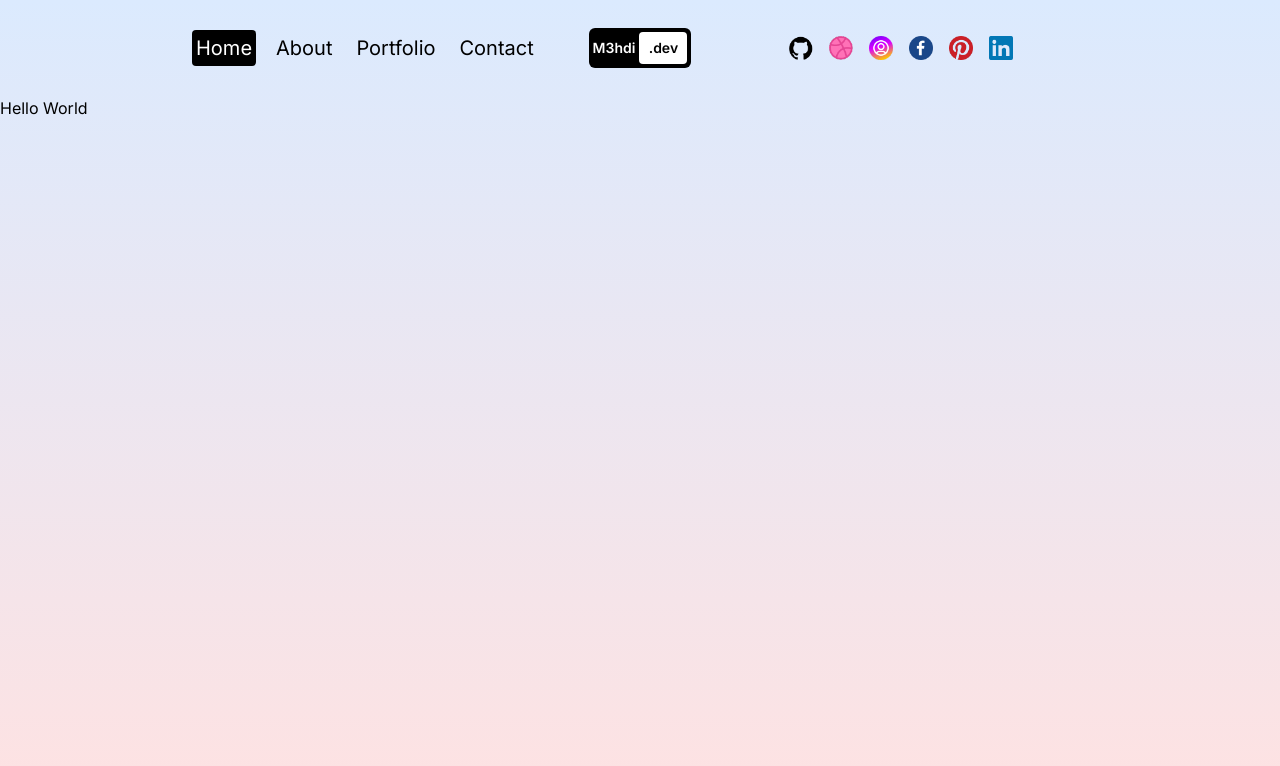
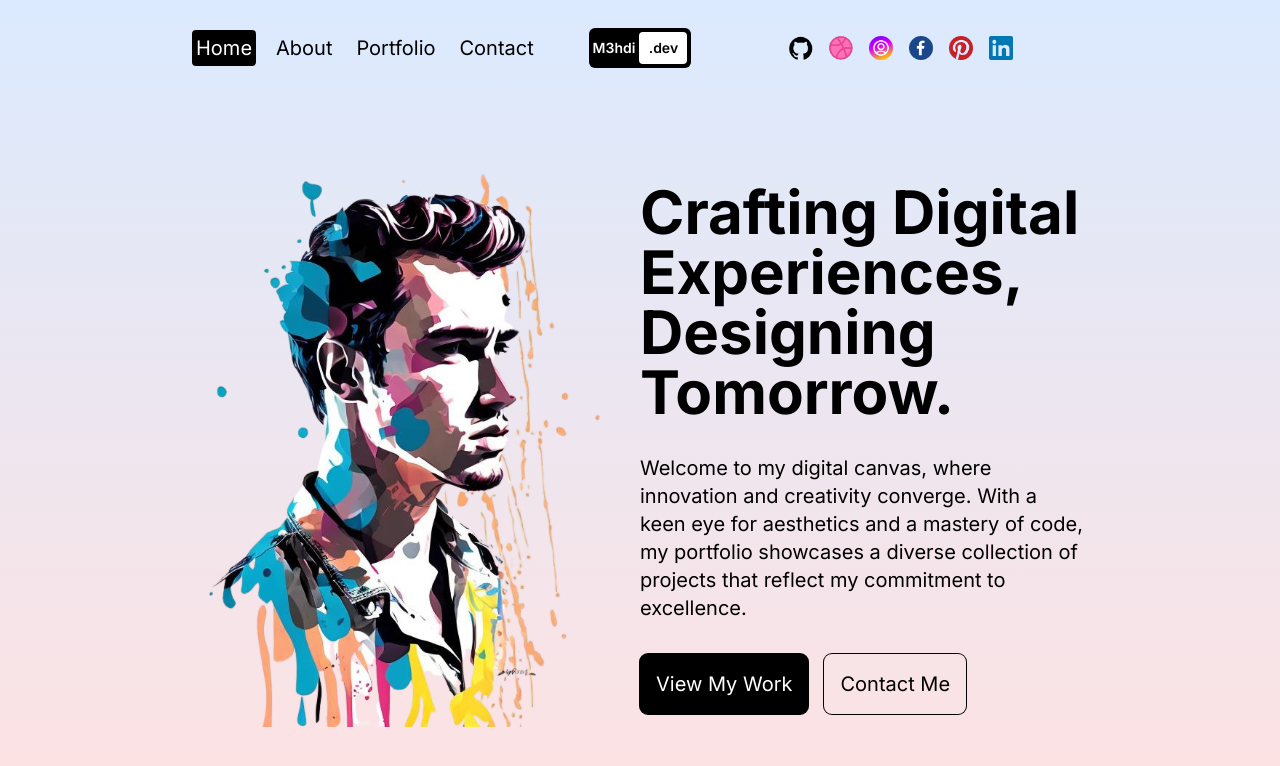
Before and after one commit to m3hdi-shirani/portfolio, a Next.js app: page / in a window 1280 px wide. Shown: the top 766 px of the page. Built offline with nearby package versions, Linux system fonts and the light colour scheme.

Commit message:
Create Hero in the home page

```diff
--- a/src/app/page.jsx
+++ b/src/app/page.jsx
@@ -1,5 +1,37 @@
+import Image from "next/image";
+
 const Homepage = () => {
-  return <div>Hello World</div>;
+  return (
+    <div className="flex flex-col lg:flex-row h-full px-4 sm:px-8 md:px-12 lg:px-20 xl:px-48 text-xl">
+      {/* Image */}
+      <div className="relative h-1/2 lg:h-full lg:w-1/2">
+        <Image src="/hero.png" alt="" fill className="object-contain" />
+      </div>
+      {/* Text */}
+      <div className="h-1/2 lg:h-full lg:w-1/2 flex flex-col items-center justify-center gap-8">
+        {/* TITLE */}
+        <h1 className="text-4xl md:text-6xl font-bold">
+          Crafting Digital Experiences, Designing Tomorrow.
+        </h1>
+        {/* DESC */}
+        <p className="">
+          Welcome to my digital canvas, where innovation and creativity
+          converge. With a keen eye for aesthetics and a mastery of code, my
+          portfolio showcases a diverse collection of projects that reflect my
+          commitment to excellence.
+        </p>
+        {/* BUTTONS */}
+        <div className="flex gap-4 w-full">
+          <button className="p-4 rounded-lg ring-1 ring-black bg-black text-white">
+            View My Work
+          </button>
+          <button className="p-4 rounded-lg ring-1 ring-black">
+            Contact Me
+          </button>
+        </div>
+      </div>
+    </div>
+  );
 };
 
 export default Homepage;
```
